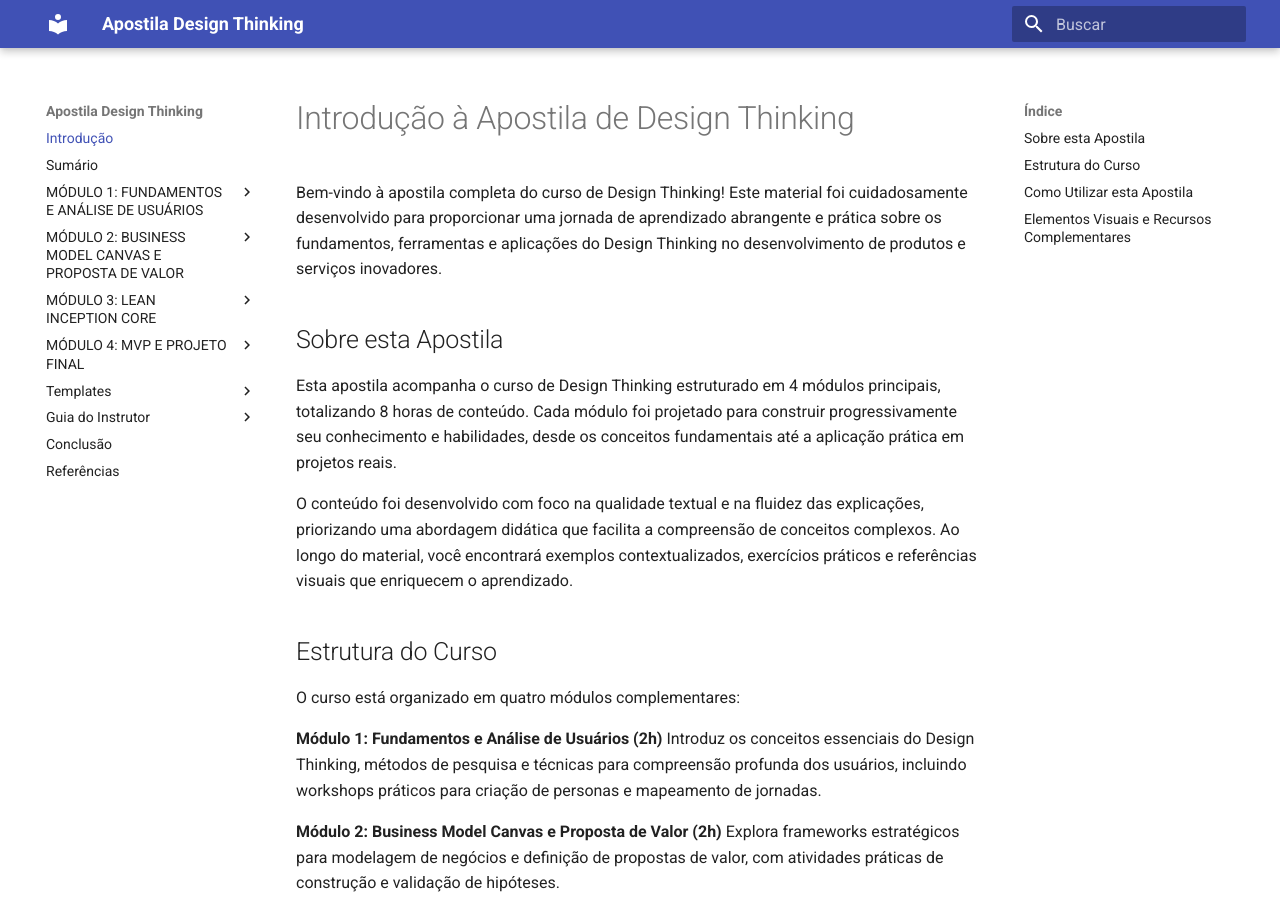
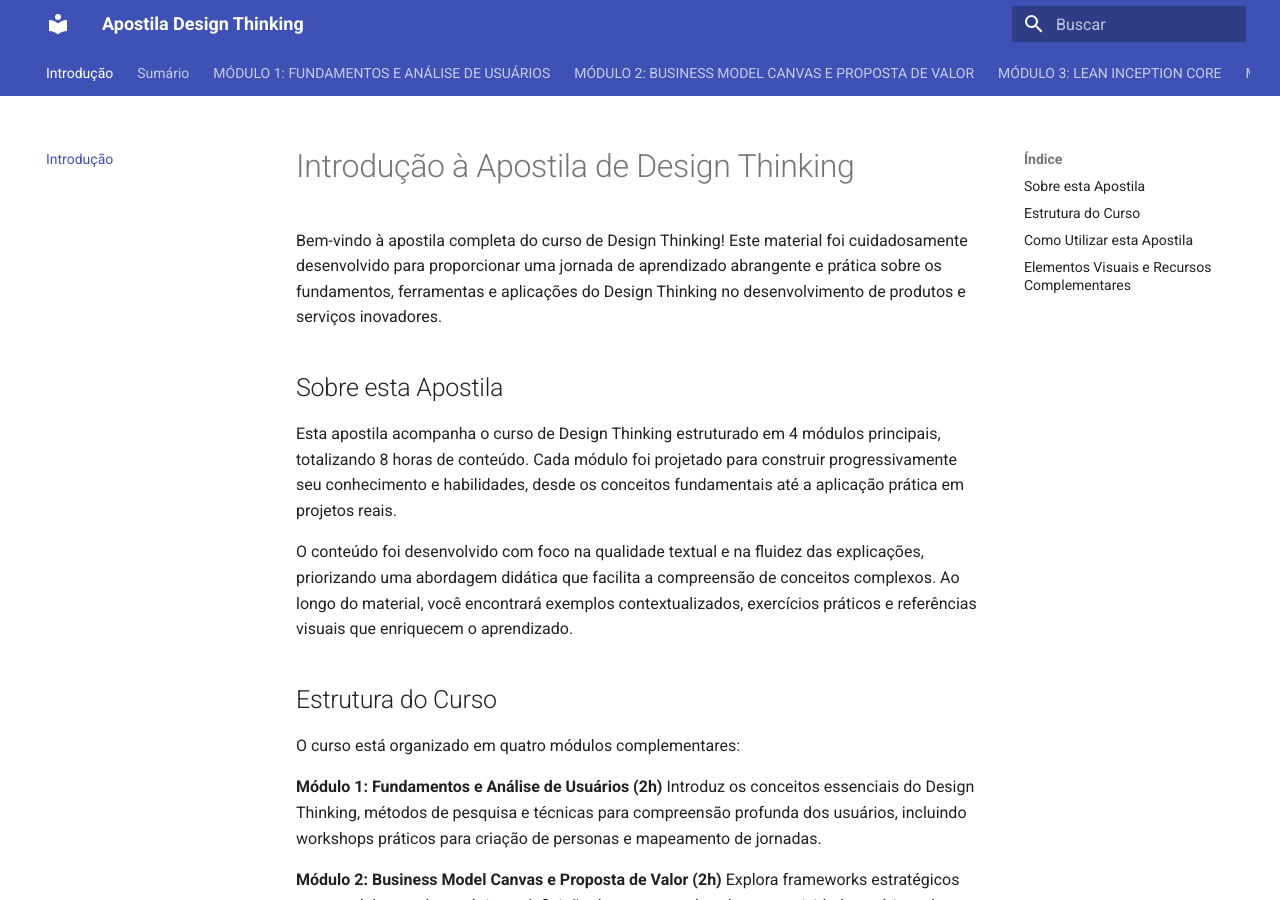
Before and after one commit to camillanapoles/apostila_design_thinking, an MkDocs documentation site: the page built from docs/introducao.md, in a window 1280 px wide and 900 px high. Built offline with MkDocs 1.6.1 and Material for MkDocs 9.7.7, drawn with Linux system fonts in a browser that asks for light colours.

```diff
--- a/mkdocs.yml
+++ b/mkdocs.yml
@@ -1,8 +1,15 @@
 site_name: Apostila Design Thinking
 site_url: https://camillanapoles.github.io/apostila_design_thinking
+docs_dir: docs
 theme:
   name: material
   language: pt-BR
+  features:
+    - navigation.tabs
+    - navigation.sections
+    - navigation.expand
+    - navigation.indexes
+
 nav:
   - Introdução: introducao.md
   - Sumário: sumario.md
@@ -85,3 +92,15 @@ nav:
     - Avaliação Módulo 4: guia_instrutor/modulo4/avaliacao_modulo4.md
   - Conclusão: conclusao.md
   - Referências: referencias.md
+
+plugins:
+  - search:
+      lang: pt
+
+markdown_extensions:
+  - tables
+  - attr_list
+  - md_in_html
+  - admonition
+  - pymdownx.details
+  - pymdownx.superfences
```
Also changed, not shown: docs/guia_instrutor/index.md (added), docs/index.md (added), docs/modulo1/index.md (added), docs/modulo2/index.md (added), docs/modulo3/index.md (added), docs/modulo4/index.md (added), docs/templates/index.md (added), 1 other file.
